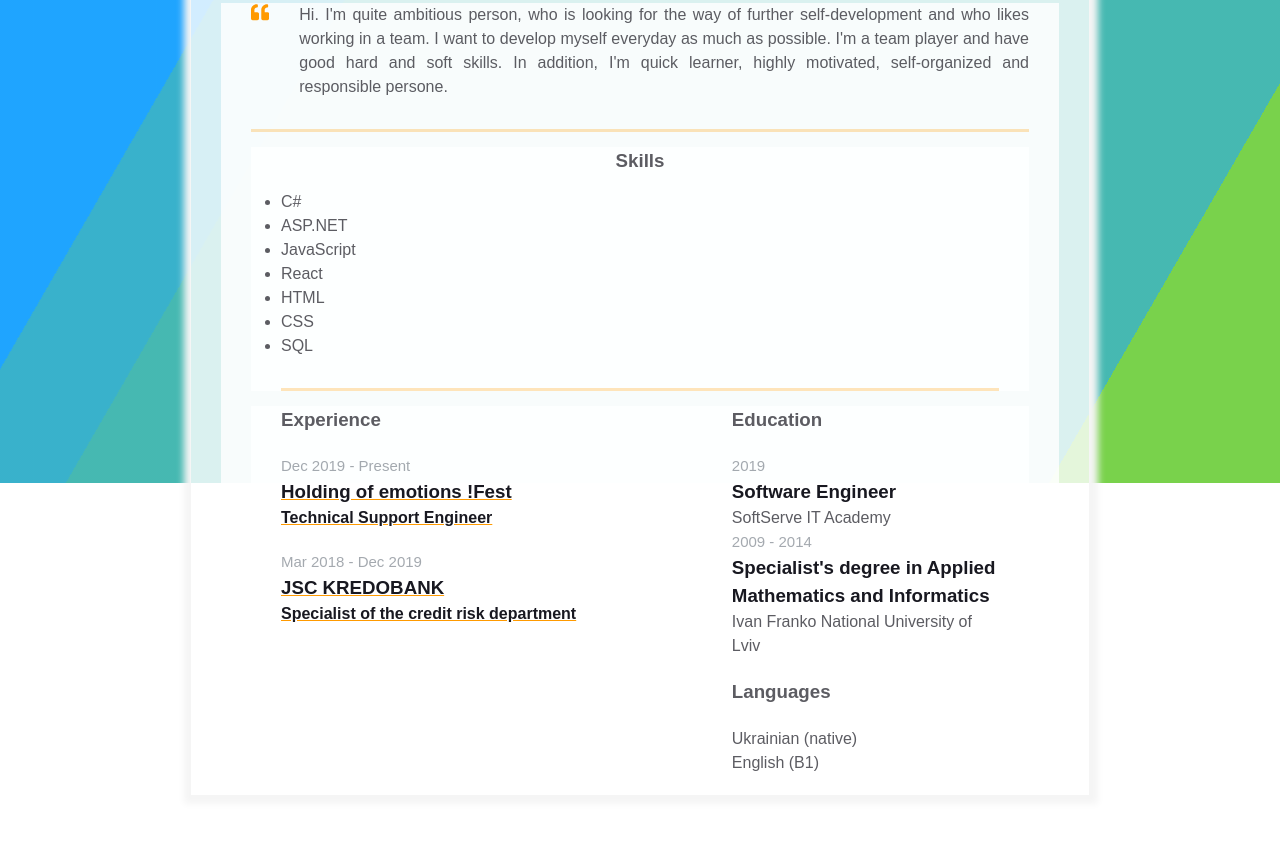
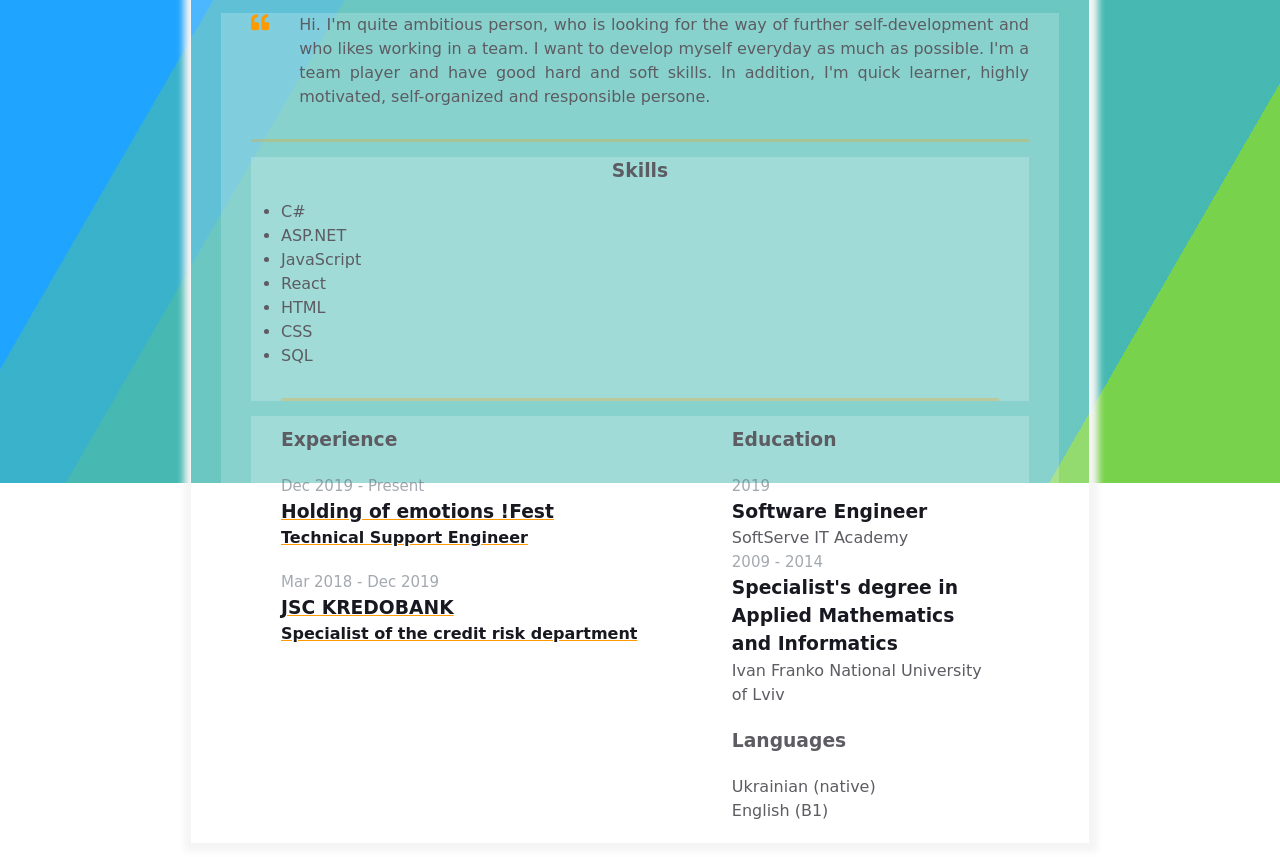
Before and after one commit to YaroslavHolovatskyi/homepage, a plain HTML site: page index.html in a window 1280 px wide. Shown: the part 317-1174 px from the top of the page. Drawn offline with Linux system fonts and the light colour scheme.

Commit message:
Changed font style

```diff
--- a/assets/css/styles.css
+++ b/assets/css/styles.css
@@ -6,7 +6,7 @@
 }
 
 body {
-    font-family: Arial, Helvetica, sans-serif;
+    font-family: cursive, Helvetica, sans-serif;
     line-height: 1.5;
 
     --primary-text-color: #181820;
@@ -18,7 +18,7 @@ body {
 }
 
 .container {
-    background-color:rgba(255,255,255,.8);
+    background-color:rgba(255,255,255,.2);
     margin: 0 auto;
     padding: 0 30px;
     max-width: 900px;
@@ -48,6 +48,7 @@ body {
     border-bottom: 3px solid var(--border-color);
     padding-bottom: 30px;
     margin-bottom: 15px;
+    margin-top: 10px;
 }
 
 @media screen and (max-width: 576px) {
@@ -173,6 +174,7 @@ body {
 .experiences {
     flex: 1 1 60%;
     margin-right: 50px;
+    margin-top: 10px;
 }
 
 .experiences__header {
@@ -228,6 +230,7 @@ body {
 
 .additional-info {
     flex: 1 1 40%;
+    margin-top: 10px;
 }
 
 .additional-info__education {
```
